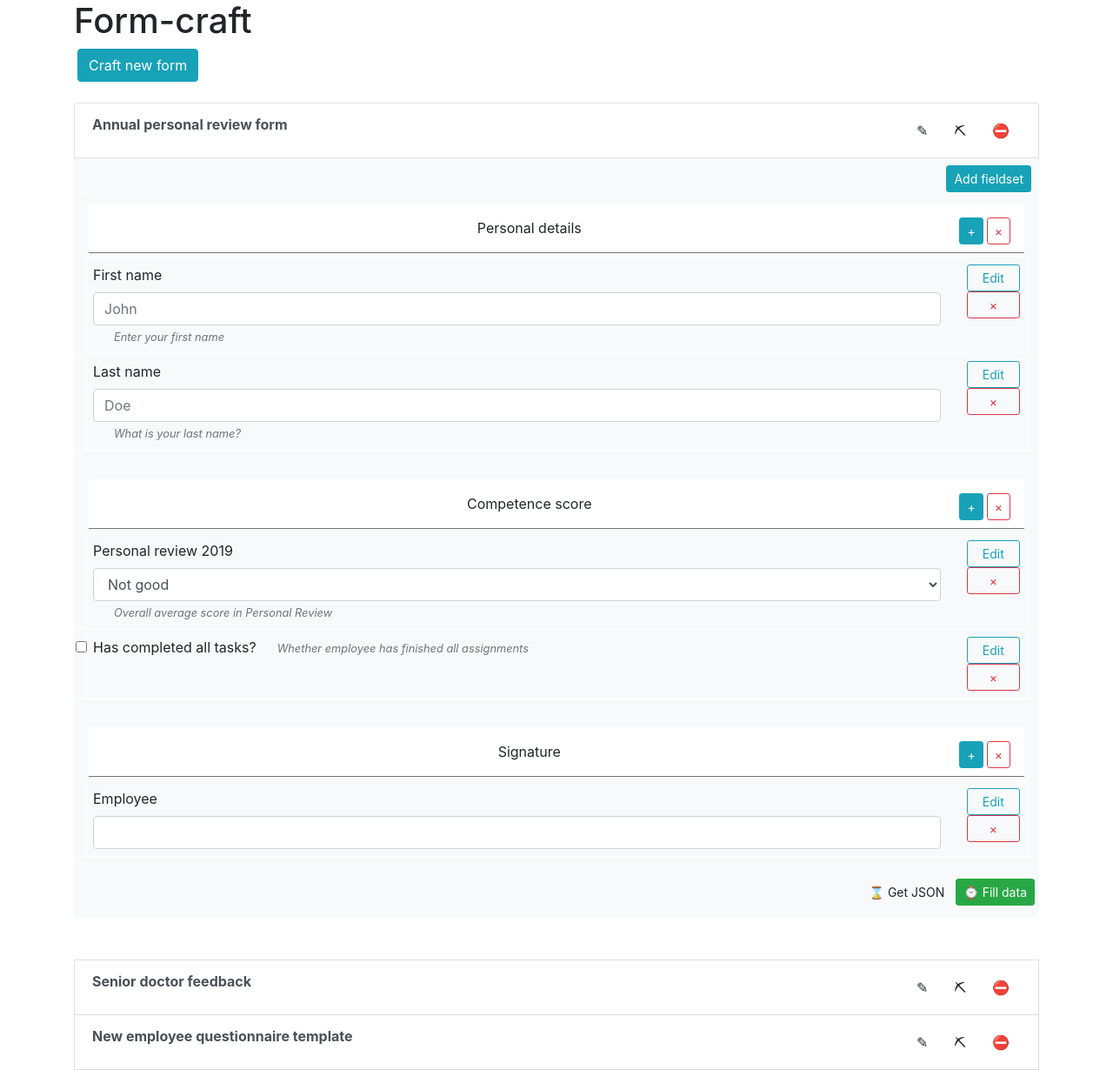
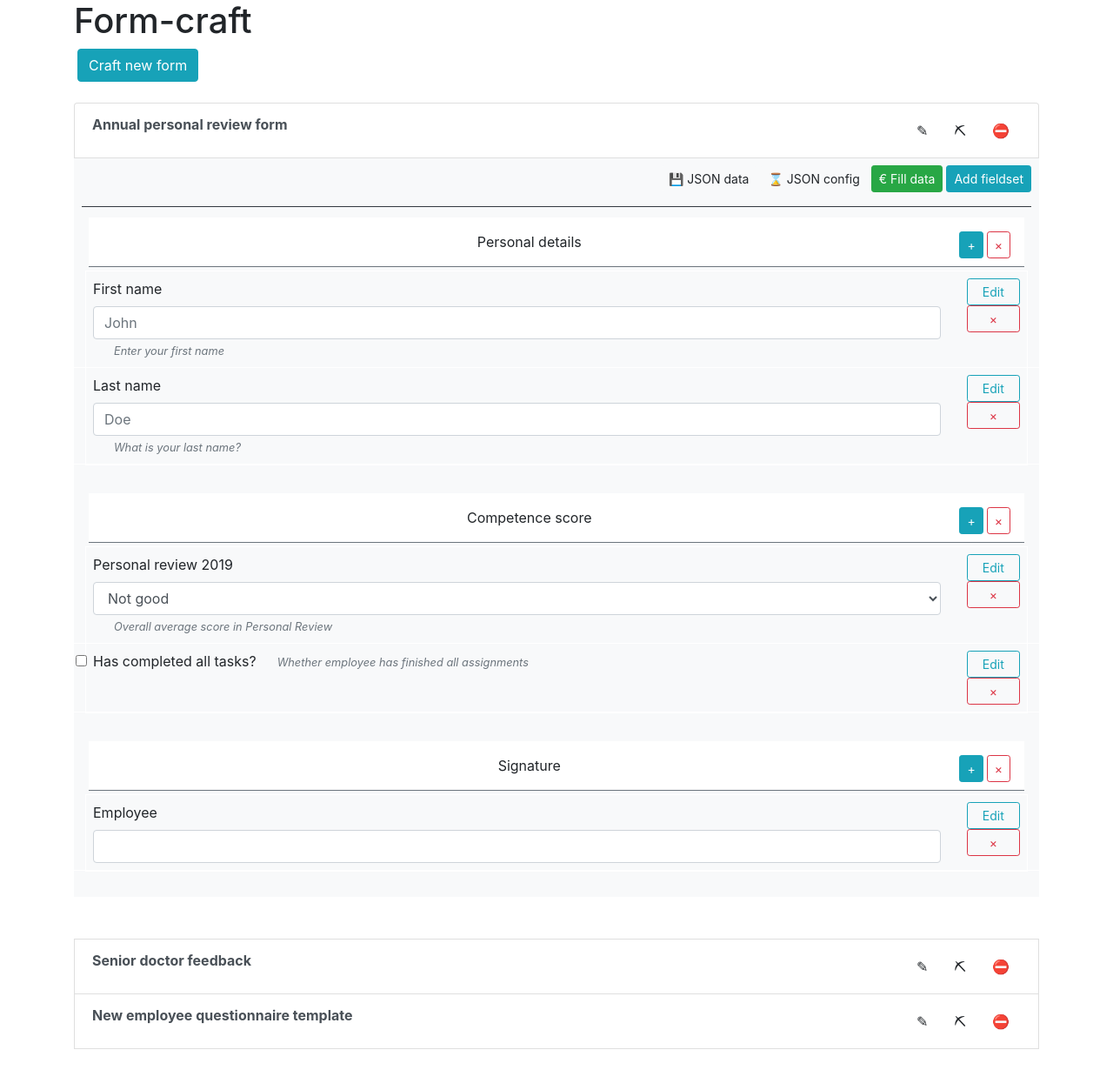
Before and after one commit to dossiersolutions/react-qa-demo, a React (Create React App) app: page / in a window 1280 px wide. Shown: the whole page at 87% size. After the commit the page ends 1206 px from the top, so only its background shows below. Built offline with nearby package versions, Linux system fonts and the light colour scheme.

Commit message:
fill form popup started

```diff
--- /dev/null
+++ b/src/components/FillFormWindow.js
@@ -0,0 +1,42 @@
+import React from 'react';
+
+const FillFormWindow = ({toggleButton, formId, fieldGroupId, fieldConfig, saveHandler }) => {
+
+    const [isShown, setIsShown] = React.useState(false);
+
+    const hide = () => setIsShown(false);
+
+    const show = () => setIsShown(true);
+
+    const content = (hide) => (
+        <div className="modal-backdrop show">
+            <div className="" id="exampleModal" tabIndex="-1" role="dialog" aria-labelledby="exampleModalLabel" aria-hidden="false">
+                <div className="modal-dialog" role="document">
+                    <div className="modal-content">
+                        <div className="modal-header">
+                            <h5 className="modal-title" id="exampleModalLabel">Fill form</h5>
+                            <button type="button" className="close" aria-label="Close"  onClick={ hide }>
+                                <span aria-hidden="true">&times;</span>
+                            </button>
+                        </div>
+                        <div className="modal-body">
+                            Here we should render form fields....
+                        </div>
+                        <div className="modal-footer">
+                            <button type="button" className="btn btn-primary" onClick={ hide }>Save</button>
+                        </div>
+                    </div>
+                </div>
+            </div>
+        </div>
+    );
+
+    return (
+        <React.Fragment>
+            { toggleButton(show) }
+            { isShown && content(hide) }
+        </React.Fragment>);
+
+};
+
+export default FillFormWindow;
--- a/src/components/FormActionsComponent.js
+++ b/src/components/FormActionsComponent.js
@@ -2,15 +2,47 @@ import React from 'react';
 import AbstractComponent from "./AbstractComponent";
 import {connect} from "react-redux";
 import {ADD_NEW_FIELD_GROUP} from "../redux/actionTypes";
+import {Map} from "immutable";
+import FillFormWindow from "./FillFormWindow";
 
 class FormActionsComponent extends AbstractComponent {
 
     render() {
-        return(
-            <div className="form-group border-bottom border-white m-1 clearfix">
-                <button type="button" className="btn btn-sm btn-info pull-right" onClick={ this.props.addNewFieldGroup.bind(this, this.props.formConfig.id) }>Add fieldset</button>
-            </div>
-        );
+        return(<React.Fragment>
+                <div className="form-group pb-3 border-bottom border-dark m-1 clearfix bg-light">
+                    <button type="button" className="btn btn-sm btn-info pull-right" onClick={ this.props.addNewFieldGroup.bind(this, this.props.formConfig.id) }>Add fieldset</button>
+
+
+                    <FillFormWindow
+                        toggleButton = { show =>
+                            <button
+                                type="button"
+                                onClick={ show }
+                                className="btn btn-sm btn-success pull-right"
+                            >
+                                <span role="img" aria-label="save">&euro;</span> Fill data
+                            </button> }
+                        formId = { this.props.formId }
+                        fieldGroupId = { this.props.fieldGroupId }
+                        fieldConfig = { Map(this.props.fieldConfig) }
+                        saveHandler={ this.props.editField }
+                    />
+                    <button
+                        type="button"
+                        className="btn btn-sm btn-light pull-right"
+                        onClick={ this.props.getFormConfigJson.bind(this, this.props.formConfig.id) }
+                    >
+                        <span role="img" aria-label="preview">&#x231B;</span> JSON config
+                    </button>
+                    <button
+                        type="button"
+                        className="btn btn-sm btn-light pull-right"
+                        onClick={ this.props.getFormConfigJson.bind(this, this.props.formConfig.id) }
+                    >
+                        <span role="img" aria-label="preview">&#x1F4BE;</span> JSON data
+                    </button>
+                </div>
+        </React.Fragment>);
     }
 }
 
--- a/src/components/FormComponent.js
+++ b/src/components/FormComponent.js
@@ -13,7 +13,7 @@ class FormComponent extends AbstractComponent {
         const formId = this.props.formConfig.id;
         return (
             <div className={ this.props.global.byIds[formId].collapsed ? "collapse" : "bg-light p-1 border border-light mb-5" } >
-            <FormActionsComponent formConfig={ this.props.formConfig }/>
+            <FormActionsComponent formConfig={ this.props.formConfig } getFormConfigJson={ this.props.getFormConfigJson }/>
             <form>
                 {
                     Object.values(this.props.global.byIds[this.props.formConfig.id].fieldsets).map(function(fieldGroupConfig) {
@@ -23,19 +23,6 @@ class FormComponent extends AbstractComponent {
                                         formId: formId
                                 }}/>;
                 }) }
-                <div className="form-group">
-                    <button type="button" className="btn btn-sm btn-success pull-right">
-                        <span role="img" aria-label="save">&#x231A;</span> Fill data
-                    </button>
-                    <button
-                        type="button"
-                        className="btn btn-sm btn-light pull-right"
-                        onClick={ this.props.getFormConfigJson.bind(this, this.props.formConfig.id) }
-                    >
-                        <span role="img" aria-label="preview">&#x231B;</span> Get JSON
-                    </button>
-                    <br/>
-                </div>
             </form>
             </div>
         );
--- a/src/redux/reducers/global.js
+++ b/src/redux/reducers/global.js
@@ -383,7 +383,7 @@ export default function(state = initialState, action) {
         case GET_FORM_CONFIG_JSON: {
             const { formId } = action.payload;
                 const formConfig = state.byIds[formId];
-                const fileName = "form_config_" + formId;
+                const fileName = "form_config_" + formId + Math.floor(Date.now());
                 const json = JSON.stringify(formConfig);
                 const blob = new Blob([json],{ type:'application/json' });
                 const href = URL.createObjectURL(blob);
```
